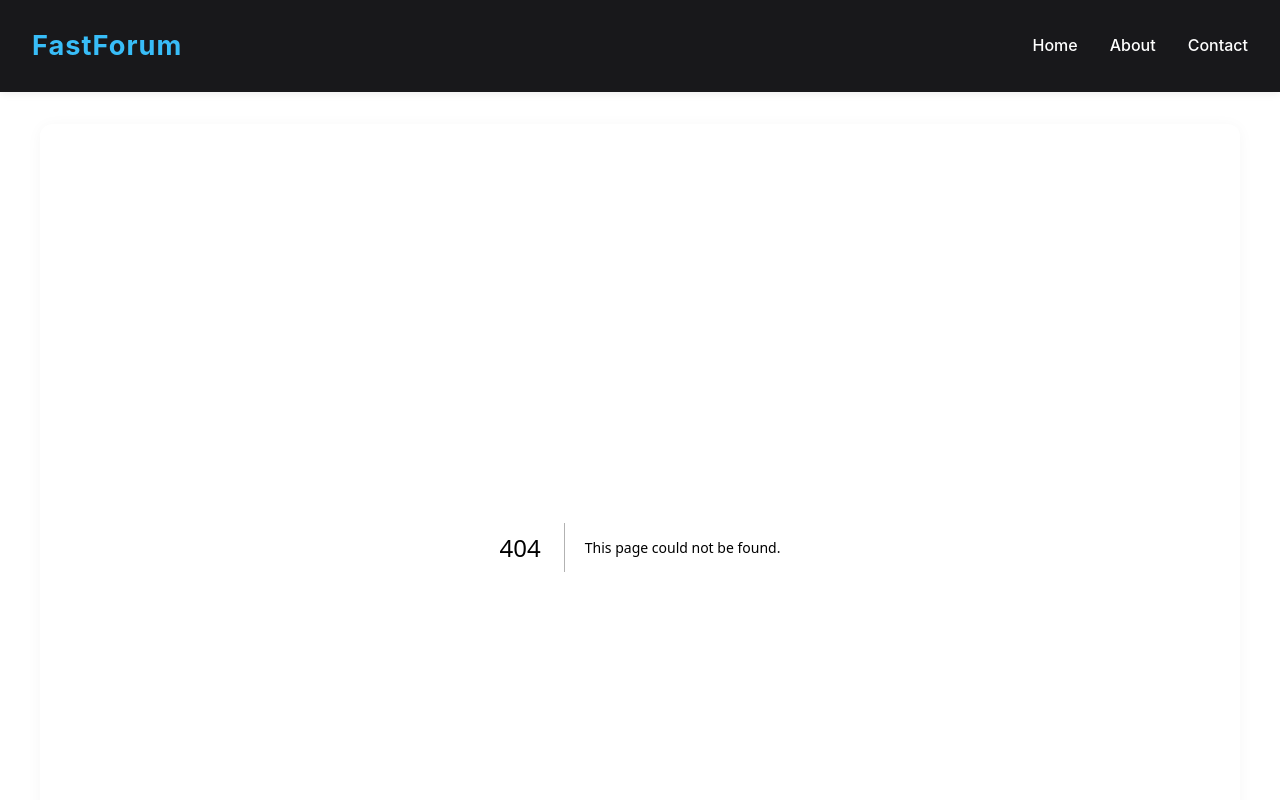
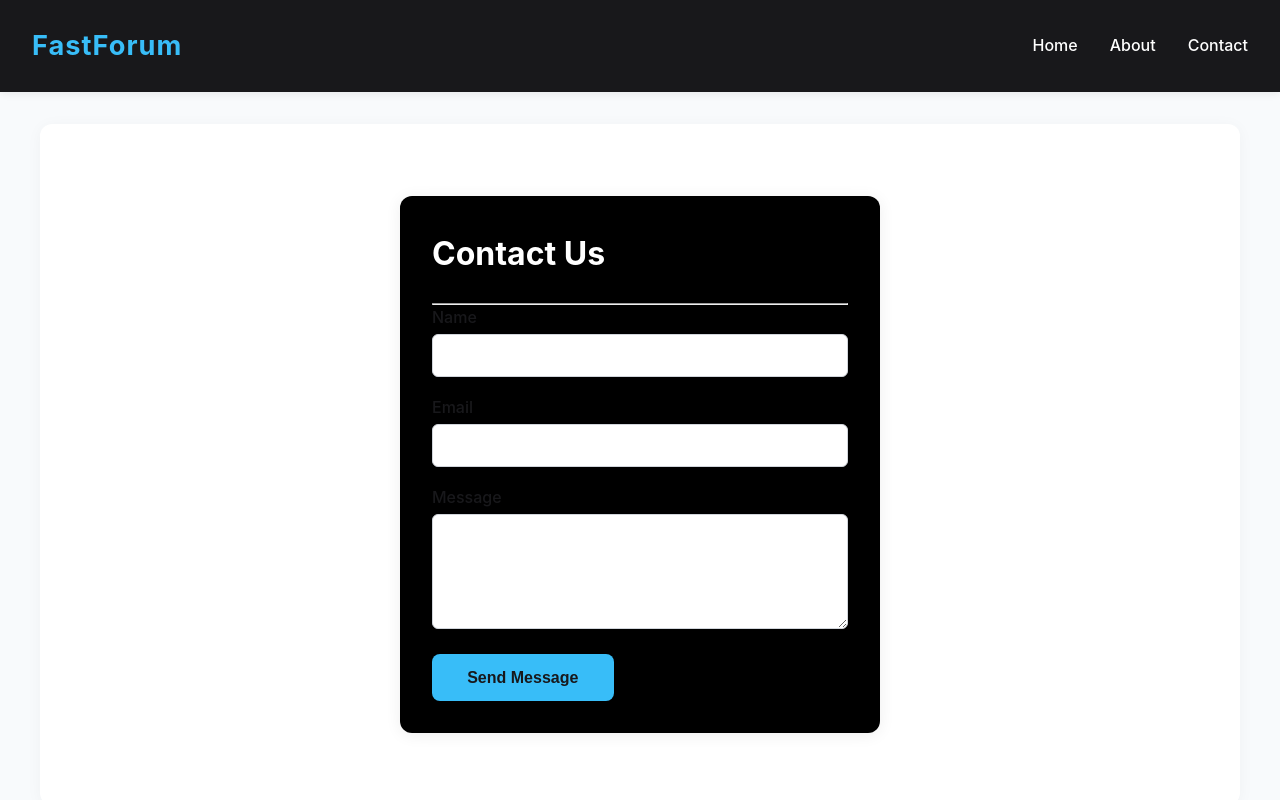
Before and after one commit to tomzachary/fast-forum-web, a Next.js app: page /contact in a window 1280 px wide. Before the commit this address had no page. Shown: the top 800 px of the page. Built offline with nearby package versions, Linux system fonts and the light colour scheme.

Commit message:
add contact page

```diff
--- /dev/null
+++ b/src/app/contact/contact.module.scss
@@ -0,0 +1,63 @@
+.main {
+  max-width: 480px;
+  margin: 3rem auto;
+  padding: 2rem;
+  background: #000000;
+  border-radius: 12px;
+  box-shadow: 0 2px 16px rgba(0, 0, 0, 0.07);
+}
+
+.heading {
+  font-size: 2rem;
+  margin-bottom: 1.5rem;
+  color: #ffffff;
+}
+
+.success {
+  color: #16a34a;
+  font-weight: 600;
+  margin-bottom: 1rem;
+}
+
+.form {
+  width: 100%;
+}
+
+.formGroup {
+  margin-bottom: 18px;
+}
+
+.label {
+  display: block;
+  font-weight: 500;
+}
+
+.input,
+.textarea {
+  width: 100%;
+  padding: 0.7rem;
+  border-radius: 6px;
+  border: 1px solid #d1d5db;
+  margin-top: 4px;
+  font-size: 1rem;
+}
+
+.textarea {
+  resize: vertical;
+}
+
+.error {
+  color: #dc2626;
+  font-size: 13px;
+}
+
+.button {
+  background: #38bdf8;
+  color: #18181b;
+  border: none;
+  border-radius: 8px;
+  padding: 0.9rem 2.2rem;
+  font-weight: 600;
+  font-size: 1rem;
+  cursor: pointer;
+}
--- /dev/null
+++ b/src/app/contact/page.tsx
@@ -0,0 +1,114 @@
+"use client";
+import React, { useState } from "react";
+import styles from "./contact.module.scss";
+
+const initialState = { name: "", email: "", message: "" };
+
+export default function ContactPage() {
+  const [form, setForm] = useState(initialState);
+  const [errors, setErrors] = useState<{ [k: string]: string }>({});
+  const [submitted, setSubmitted] = useState(false);
+
+  const validate = () => {
+    const errs: { [k: string]: string } = {};
+    if (!form.name.trim()) errs.name = "Name is required";
+    if (!form.email.trim()) errs.email = "Email is required";
+    else if (!/\S+@\S+\.\S+/.test(form.email)) errs.email = "Invalid email";
+    if (!form.message.trim()) errs.message = "Message is required";
+    return errs;
+  };
+
+  const handleChange = (
+    e: React.ChangeEvent<HTMLInputElement | HTMLTextAreaElement>,
+  ) => {
+    setForm({ ...form, [e.target.name]: e.target.value });
+    setErrors({ ...errors, [e.target.name]: "" });
+  };
+
+  const handleSubmit = (e: React.FormEvent) => {
+    e.preventDefault();
+    const errs = validate();
+    if (Object.keys(errs).length) {
+      setErrors(errs);
+      return;
+    }
+    setSubmitted(true);
+    setForm(initialState);
+  };
+
+  return (
+    <main className={styles.main}>
+      <h1 className={styles.heading}>Contact Us</h1>
+      {submitted ? (
+        <div className={styles.success}>
+          Thank you for reaching out! We’ll get back to you soon.
+        </div>
+      ) : null}
+      <hr />
+      <form onSubmit={handleSubmit} noValidate className={styles.form}>
+        <div className={styles.formGroup}>
+          <label htmlFor="name" className={styles.label}>
+            Name
+          </label>
+          <input
+            id="name"
+            name="name"
+            value={form.name}
+            onChange={handleChange}
+            className={styles.input}
+            aria-invalid={!!errors.name}
+            aria-describedby="name-error"
+          />
+          {errors.name && (
+            <div id="name-error" className={styles.error}>
+              {errors.name}
+            </div>
+          )}
+        </div>
+        <div className={styles.formGroup}>
+          <label htmlFor="email" className={styles.label}>
+            Email
+          </label>
+          <input
+            id="email"
+            name="email"
+            type="email"
+            value={form.email}
+            onChange={handleChange}
+            className={styles.input}
+            aria-invalid={!!errors.email}
+            aria-describedby="email-error"
+          />
+          {errors.email && (
+            <div id="email-error" className={styles.error}>
+              {errors.email}
+            </div>
+          )}
+        </div>
+        <div className={styles.formGroup}>
+          <label htmlFor="message" className={styles.label}>
+            Message
+          </label>
+          <textarea
+            id="message"
+            name="message"
+            value={form.message}
+            onChange={handleChange}
+            rows={5}
+            className={styles.textarea}
+            aria-invalid={!!errors.message}
+            aria-describedby="message-error"
+          />
+          {errors.message && (
+            <div id="message-error" className={styles.error}>
+              {errors.message}
+            </div>
+          )}
+        </div>
+        <button type="submit" className={styles.button}>
+          Send Message
+        </button>
+      </form>
+    </main>
+  );
+}
```
Also changed, not shown: 1 other file (tests, documents, lock files or other folders).
